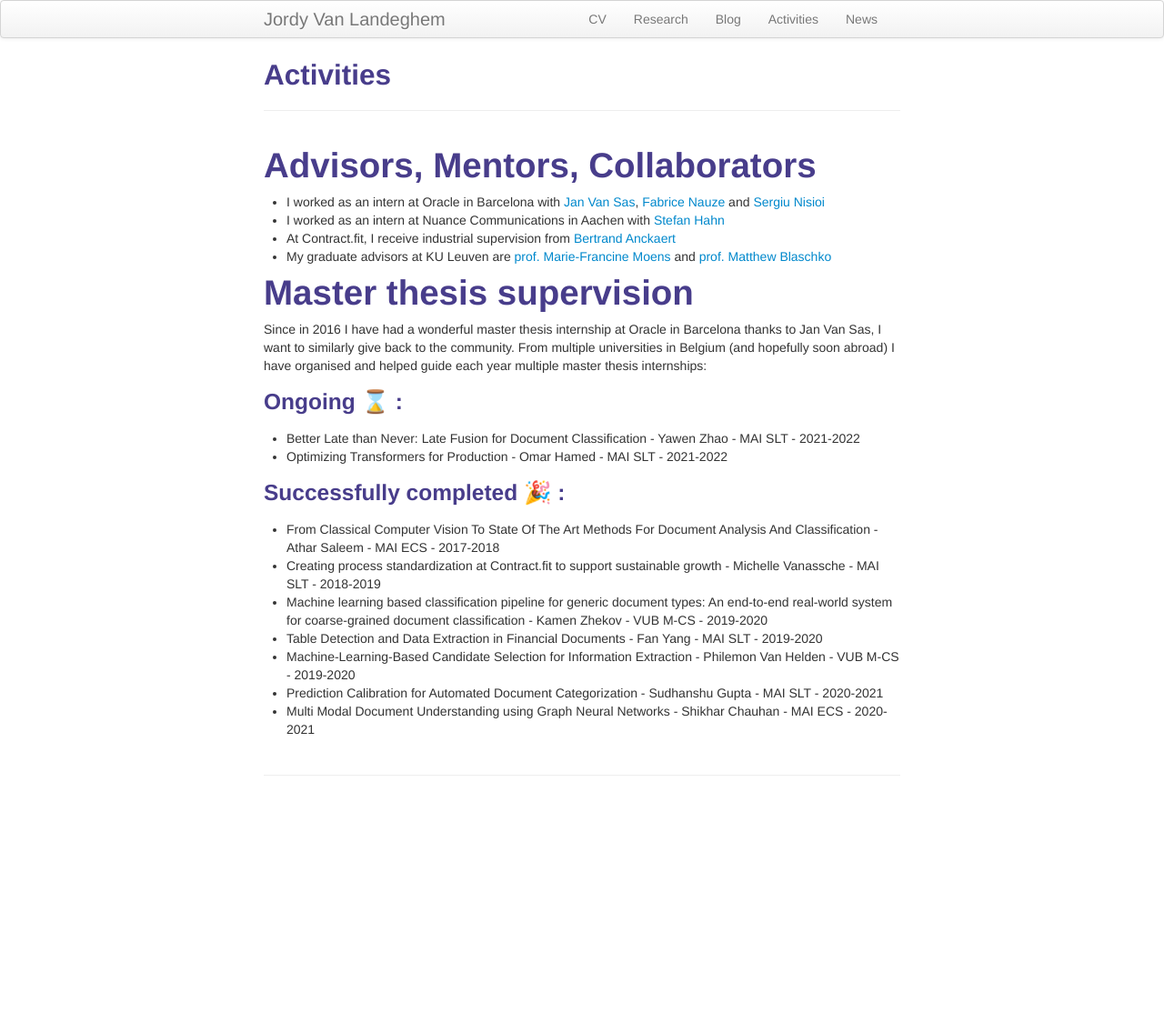
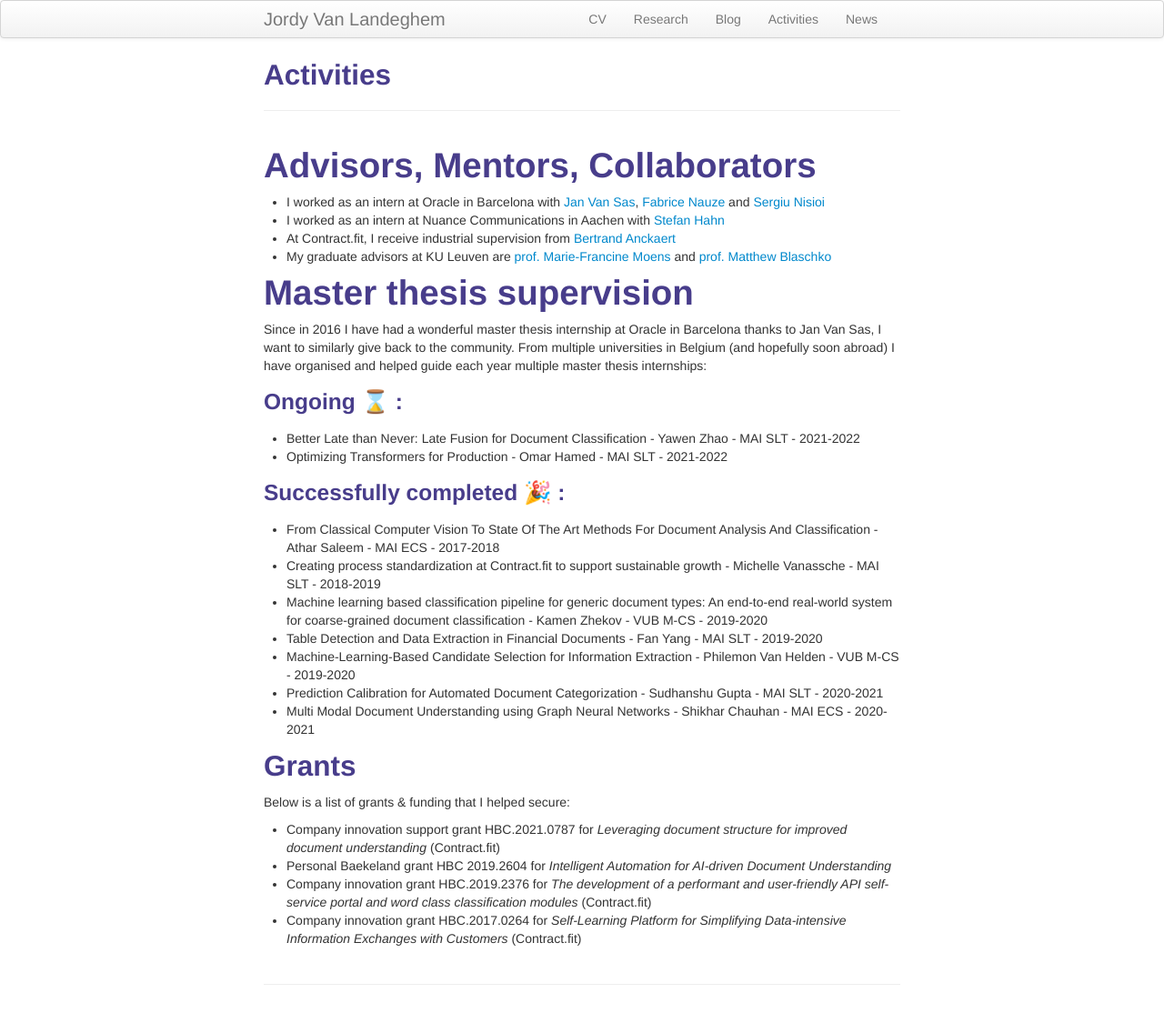
Before and after one commit to Jordy-VL/jordy-vl.github.io, a Jekyll site: the page built from pages/activities.md, in a window 1280 px wide. Shown: the whole page at 91% size. Built offline with Jekyll 4.4.1, drawn with Linux system fonts in a browser that asks for light colours; emoji names are drawn with the system emoji font; before the commit the page ends 900 px from its top, so only the background shows below that.

Commit message:
adding grants

```diff
--- a/pages/activities.md
+++ b/pages/activities.md
@@ -32,3 +32,13 @@ From multiple universities in Belgium (and hopefully soon abroad) I have organis
 * Machine-Learning-Based Candidate Selection for Information Extraction - Philemon Van Helden - VUB M-CS - 2019-2020
 * Prediction Calibration for Automated Document Categorization - Sudhanshu Gupta - MAI SLT - 2020-2021
 * Multi Modal Document Understanding using Graph Neural Networks - Shikhar Chauhan - MAI ECS - 2020-2021
+
+
+## Grants
+
+Below is a list of grants & funding that I helped secure:
+
+* Company innovation support grant HBC.2021.0787 for *Leveraging document structure for improved document understanding* (Contract.fit)
+* Personal Baekeland grant HBC 2019.2604 for *Intelligent Automation for AI-driven Document Understanding*
+* Company innovation grant HBC.2019.2376 for *The development of a performant and user-friendly API self-service portal and word class classification modules* (Contract.fit)
+* Company innovation grant HBC.2017.0264 for *Self-Learning Platform for Simplifying Data-intensive Information Exchanges with Customers* (Contract.fit)
```
